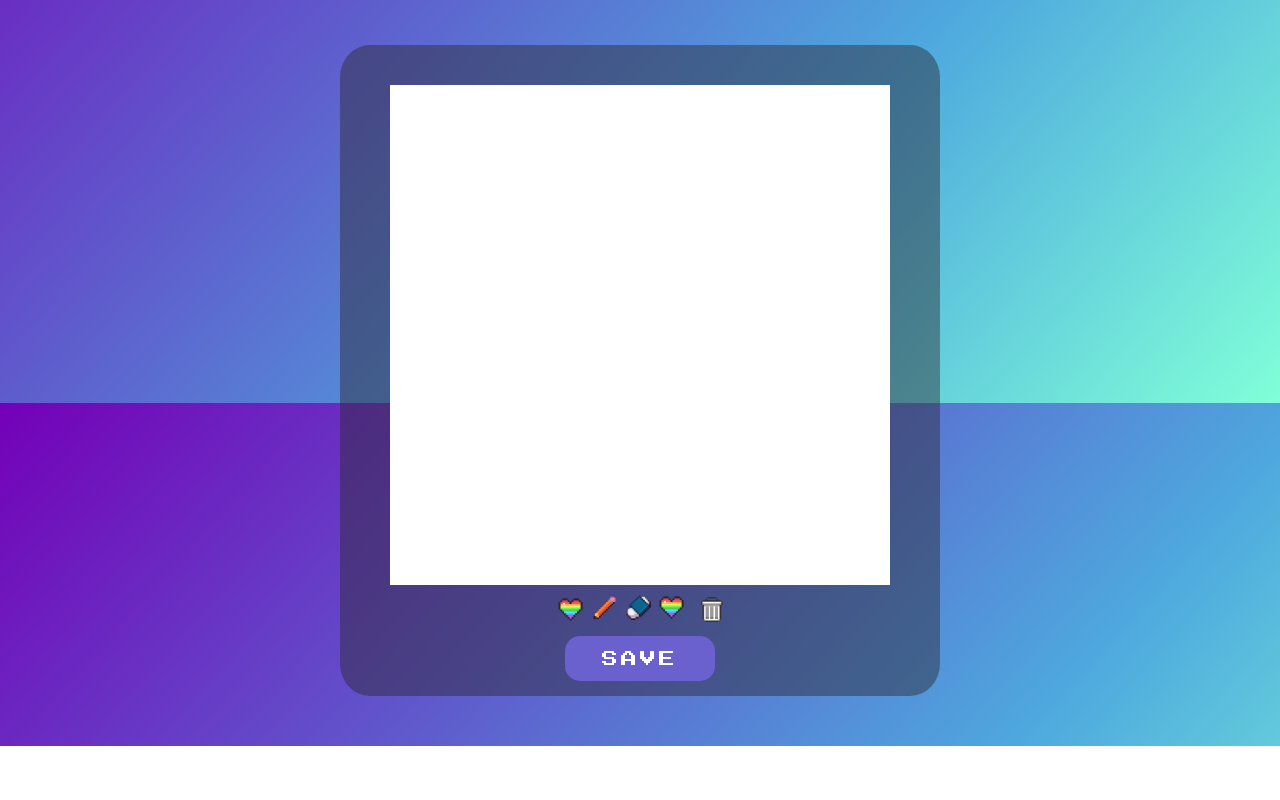
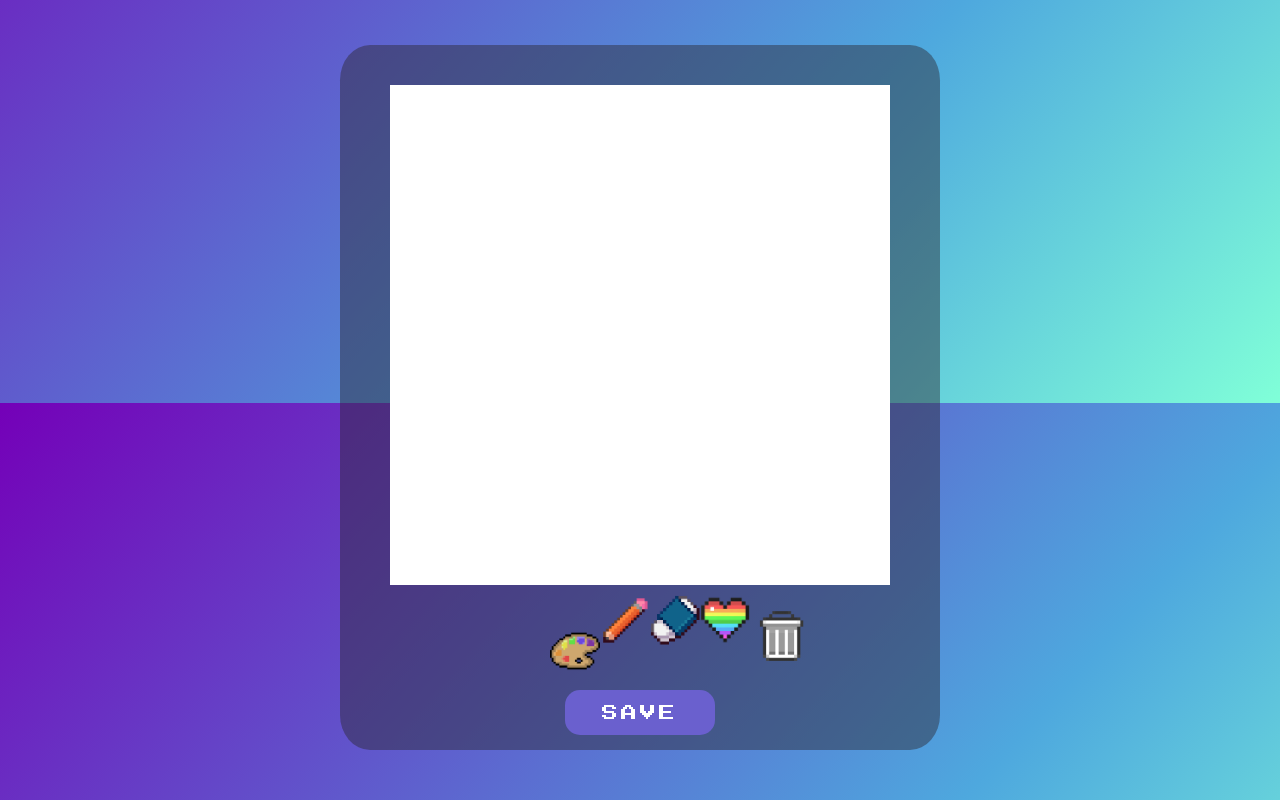
Before and after one commit to PIXLAPP/pixel-art-project, a website with bundled scripts: page index.html in a window 1280 px wide. Shown: the part 397-1197 px from the top of the page. Before the commit the page ends 1143 px from the top, so only its background shows below. Built offline with nearby package versions, Linux system fonts and the light colour scheme.

Commit message:
selecting color palette changes to pencil tool

```diff
--- a/app.js
+++ b/app.js
@@ -19,14 +19,14 @@ const artworkTitle = document.getElementById('artwork-title');
 const clearBtn = document.querySelector('.clear-canvas');
 const colorSelect = document.getElementById('color-select');
 const saveBtn = document.getElementById('save-image');
-let eraserBackgroundCanvas = {};
 const pencil = document.getElementById('pencil');
 const heightInput = document.getElementById('height-input');
 const widthInput = document.getElementById('width-input');
 const homePageLogo = document.getElementById('logo');
 const rainbowArray = ['#f54242', '#f59642', '#f5e942', '#84f542', '#42ddf5', '#b15beb', '#f779b4'];
+const paletteBtn = document.getElementById('color-select-img');
 let rainbowIndex = 0;
-
+let eraserBackgroundCanvas = {};
 let mousedown = 0;
 document.body.onmousedown = function(){
     mousedown++;
@@ -170,22 +170,6 @@ saveBtn.addEventListener('click', () => {
     window.location.replace('./gallery/index.html');
 });
 
-
-// for (let i = 0; i < canvasDivs.length; i++) {
-//     canvasDivs[i].addEventListener('click', () => {
-//         const selectedTool = document.querySelector(
-//             'input[type=radio]:checked'
-//         );
-//         if (selectedTool.id === 'rainbow') {
-//             if (rainbowIndex === 7) {
-//                 rainbowIndex = 0;
-//                 canvasDivs[i].style.backgroundColor = rainbowArray[rainbowIndex];
-//                 rainbowIndex++;
-//             } else {
-//                 canvasDivs[i].style.backgroundColor = rainbowArray[rainbowIndex];
-//                 rainbowIndex++;
-//             }
-
-//         }
-//     });
-// }
+paletteBtn.addEventListener('click', ()=>{
+    pencil.checked = true;
+});
--- a/index.html
+++ b/index.html
@@ -64,7 +64,7 @@
                 <div class="toolchest">
                 <label>
                     <input type="color" id="color-select">
-                    <img src="./assets/rainbowheart.png">
+                    <img src="./assets/palette2.png" id="color-select-img">
                 </label>
                 <label>
                     <input type="radio" name="tools" id="pencil" />
--- a/styles/home.css
+++ b/styles/home.css
@@ -61,7 +61,7 @@ input[type=number] {
 }
 
 label img {
-    width: 25px;
+    width: 50px;
 }
 
 input[type=radio] {
@@ -114,7 +114,7 @@ input[type="color"]::-webkit-color-swatch {
 }
 
 .clear-canvas img {
-    width: 25px;
+    width: 50px;
     padding: 0px;
     margin-bottom: 3px;
 }
```
Also changed, not shown: assets/palette.png (added), assets/palette2.png (added), assets/unnamed.png (added).
